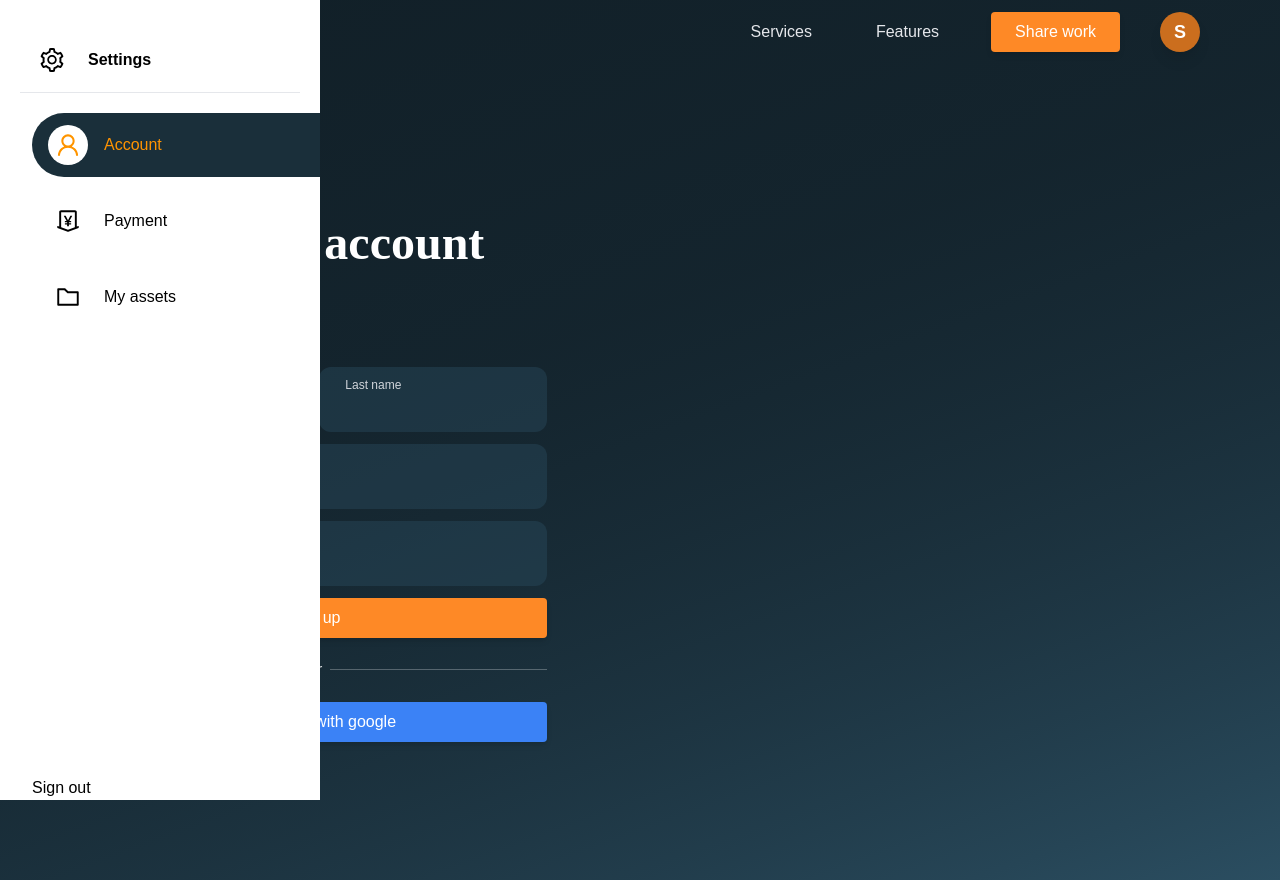
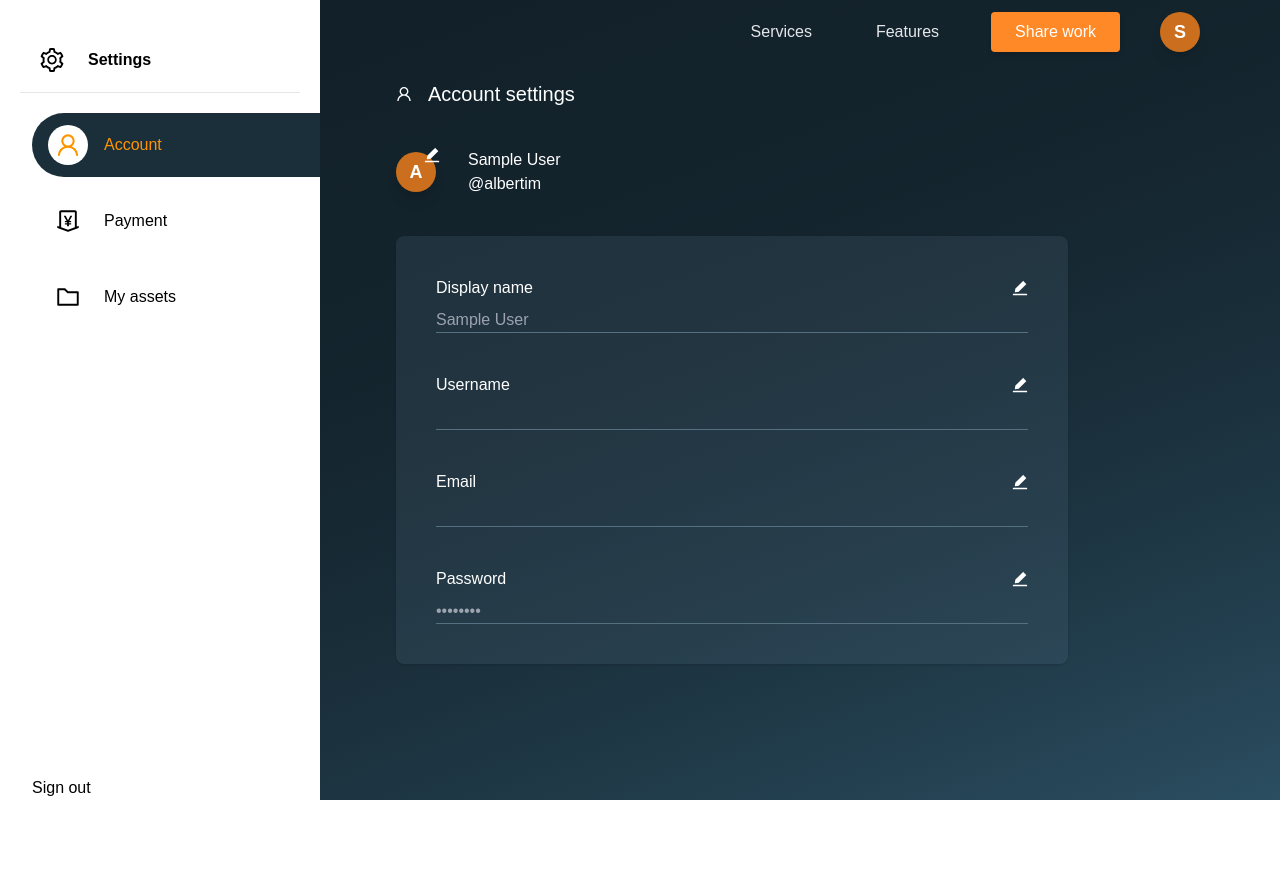
Before and after one commit to meraf00/pixel-den, a React (Create React App) app: page /settings/account in a window 1280 px wide. After the commit the page ends 800 px from the top, so only its background shows below. Built offline with nearby package versions, Linux system fonts and the light colour scheme; no server answers; sample sign-in values are in the browser's storage.

Commit message:
feat: add profile page

```diff
--- /dev/null
+++ b/src/features/payment/components/PaymentForm/index.jsx
@@ -0,0 +1,5 @@
+import React from "react";
+
+export default function PaymentForm() {
+  return <div>Payment</div>;
+}
--- /dev/null
+++ b/src/features/payment/index.js
@@ -0,0 +1,3 @@
+import PaymentForm from "./components/PaymentForm";
+
+export { PaymentForm };
--- a/src/features/settings/index.js
+++ /dev/null
@@ -1,3 +0,0 @@
-import SideBar from "./components/SideBar";
-
-export { SideBar };
--- /dev/null
+++ b/src/features/user/components/ProfileForm/index.jsx
@@ -0,0 +1,90 @@
+import React, { useState } from "react";
+import { EditFilled, SaveFilled } from "@ant-design/icons";
+import { useAuth } from "features/authentication";
+
+const ProfileForm = () => {
+  const { user } = useAuth();
+  const [displayNameEdit, setDisplayNameEdit] = useState(false);
+  const [usernameEdit, setUsernameEdit] = useState(false);
+  const [emailEdit, setEmailEdit] = useState(false);
+  const [passwordEdit, setPasswordEdit] = useState(false);
+
+  const toggleDisplayName = () => {
+    setDisplayNameEdit((state) => !state);
+  };
+  const toggleUsername = () => {
+    setUsernameEdit((state) => !state);
+  };
+  const toggleEmail = () => {
+    setEmailEdit((state) => !state);
+  };
+  const togglePassword = () => {
+    setPasswordEdit((state) => !state);
+  };
+
+  return (
+    <form className="flex flex-col p-10 gap-10">
+      <div className="flex flex-col gap-2">
+        <div className="flex justify-between">
+          <label htmlFor="fullname">Display name</label>
+          <span className="flex" onClick={toggleDisplayName}>
+            {displayNameEdit ? <SaveFilled /> : <EditFilled />}
+          </span>
+        </div>
+        <input
+          id="fullname"
+          defaultValue={user.displayName}
+          className="bg-transparent border-b border-b-primary-100 focus:border-b-white outline-none transition-color duration-300 flex-grow disabled:text-gray-400"
+          disabled={!displayNameEdit}
+        />
+      </div>
+
+      <div className="flex flex-col gap-2">
+        <div className="flex justify-between">
+          <label htmlFor="username">Username</label>
+          <span className="flex" onClick={toggleUsername}>
+            {usernameEdit ? <SaveFilled /> : <EditFilled />}
+          </span>
+        </div>
+        <input
+          id="username"
+          className="bg-transparent border-b border-b-primary-100 focus:border-b-white outline-none transition-color duration-300 flex-grow disabled:text-gray-400"
+          disabled={!usernameEdit}
+        />
+      </div>
+
+      <div className="flex flex-col gap-2">
+        <div className="flex justify-between">
+          <label htmlFor="email">Email</label>
+          <span className="flex" onClick={toggleEmail}>
+            {emailEdit ? <SaveFilled /> : <EditFilled />}
+          </span>
+        </div>
+        <input
+          id="email"
+          type="email"
+          className="bg-transparent border-b border-b-primary-100 focus:border-b-white outline-none transition-color duration-300 flex-grow disabled:text-gray-400"
+          disabled={!emailEdit}
+        />
+      </div>
+
+      <div className="flex flex-col gap-2">
+        <div className="flex justify-between">
+          <label htmlFor="password">Password</label>
+          <span className="flex" onClick={togglePassword}>
+            {passwordEdit ? <SaveFilled /> : <EditFilled />}
+          </span>
+        </div>
+        <input
+          id="password"
+          type="password"
+          defaultValue="........"
+          className="bg-transparent border-b border-b-primary-100 focus:border-b-white outline-none transition-color duration-300 flex-grow disabled:text-gray-400"
+          disabled={!passwordEdit}
+        />
+      </div>
+    </form>
+  );
+};
+
+export default ProfileForm;
--- /dev/null
+++ b/src/features/user/index.js
@@ -0,0 +1,3 @@
+import ProfileForm from "./components/ProfileForm";
+
+export { ProfileForm };
--- /dev/null
+++ b/src/pages/AssetsPage.jsx
@@ -0,0 +1,5 @@
+import React from "react";
+
+export default function AssetsPage() {
+  return <div>Assets</div>;
+}
--- /dev/null
+++ b/src/pages/PaymentPage.jsx
@@ -0,0 +1,6 @@
+import { PaymentForm } from "features/payment";
+import React from "react";
+
+export default function PaymentPage() {
+  return <PaymentForm></PaymentForm>;
+}
--- /dev/null
+++ b/src/pages/ProfilePage.jsx
@@ -0,0 +1,41 @@
+import { UserOutlined, EditFilled } from "@ant-design/icons";
+import CircularAvatar from "components/CircularAvatar";
+import { useAuth } from "features/authentication";
+import { ProfileForm } from "features/user";
+import React from "react";
+
+export default function ProfilePage() {
+  const { user } = useAuth();
+  return (
+    <div className="px-3 md:ml-96 mt-4">
+      {/* Setting title */}
+      <div className="flex gap-4 items-center mb-5">
+        <span className="flex items-center font-semibold">
+          <UserOutlined />
+        </span>
+        <span className="flex items-center font-medium text-lg md:text-xl">
+          Account settings
+        </span>
+      </div>
+
+      {/* Profile name, username, image */}
+      <div className="flex my-10 items-center gap-8">
+        <div className="relative">
+          <CircularAvatar letter="A" />
+          <div className="absolute top-0 right-0 -translate-y-2 translate-x-1 hover:scale-110">
+            <EditFilled />
+          </div>
+        </div>
+
+        <div className="flex flex-col">
+          <span>{user.displayName}</span>
+          <span className="font-extralight">@albertim</span>
+        </div>
+      </div>
+
+      <div className="max-w-2xl bg-primary-100 bg-opacity-20 shadow rounded-lg">
+        <ProfileForm />
+      </div>
+    </div>
+  );
+}
--- a/src/pages/SettingsPage.jsx
+++ b/src/pages/SettingsPage.jsx
@@ -1,8 +1,7 @@
-import Button from "components/Button";
 import { useAuth } from "features/authentication";
 import React from "react";
 import { Outlet, useNavigate } from "react-router-dom";
-import { SideBar } from "features/settings/";
+import SideBar from "components/SideBar";
 
 export default function SettingsPage() {
   const { logOut } = useAuth();
```
Also changed, not shown: src/router/index.jsx (+7 -10 lines), src/components/SideBar/index.jsx (renamed from src/features/settings/components/SideBar/index.jsx).
